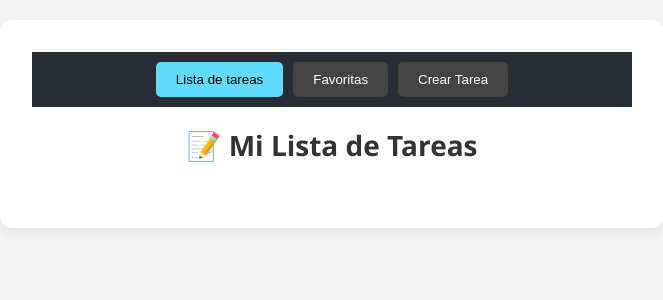
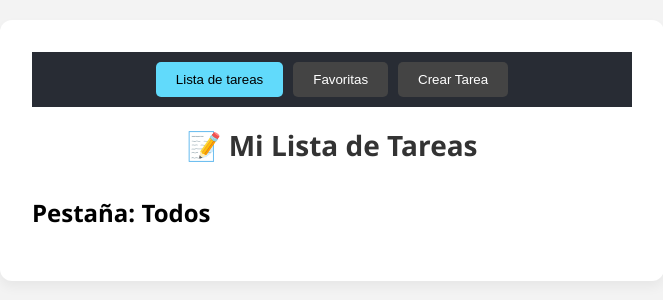
Before and after one commit to soyjuanmacias/react-todo-app-educational, a React (Vite) app: page / in a window 1280 px wide. Shown: the top 300 px of the page, without its empty margins (308-971 px from the left). Built offline with nearby package versions, Linux system fonts and the light colour scheme.

Commit message:
feat(Navigation): create navigation components in App

```diff
--- a/src/App.jsx
+++ b/src/App.jsx
@@ -12,6 +12,10 @@ export const App = () => {
             <Navigation activeTab={activeTab} setActiveTab={setActiveTab} />
             <h1 className="app-title">📝 Mi Lista de Tareas</h1>
 
+            {activeTab === Tabs.TODOS && <h2>Pestaña: Todos</h2>}
+
+            {activeTab === Tabs.FAVORITES && <h2>Pestaña: Favoritos</h2>}
+
             {activeTab === Tabs.NEW_TODO && <TodoForm />}
         </div>
     );
```
